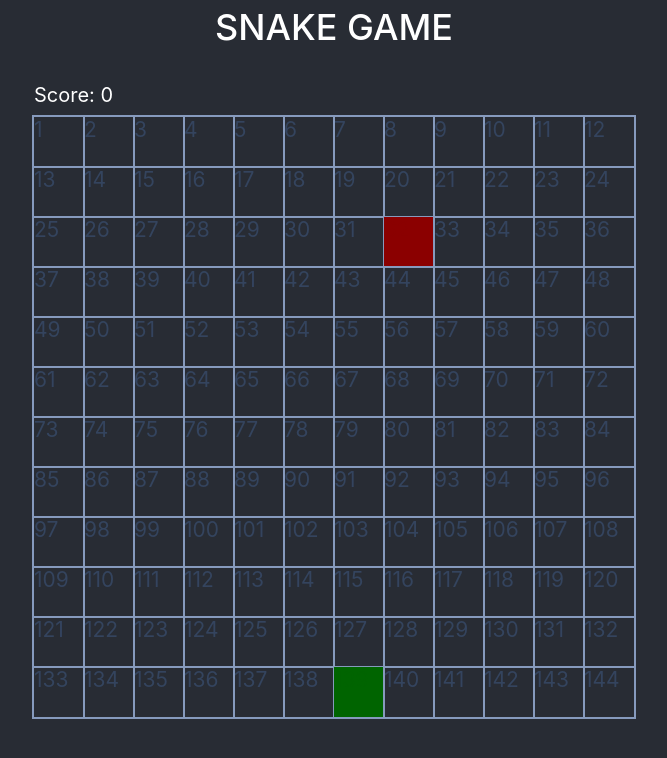
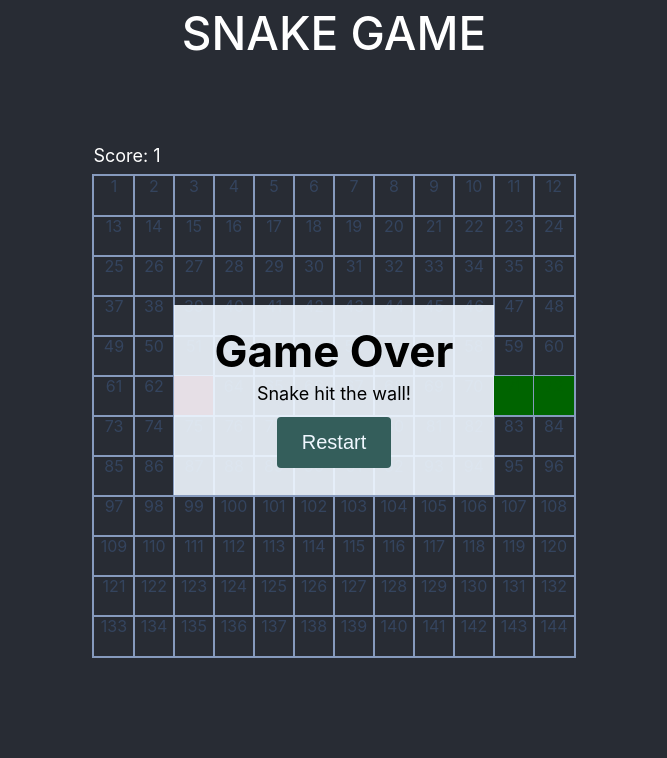
Before and after one commit to emcd4/snake-game, a React (Create React App) app: page / in a window 1280 px wide. Shown: the top 758 px of the page, without its empty margins (306-973 px from the left). Built offline with nearby package versions, Linux system fonts and the light colour scheme.

Commit message:
Added end card, implemented restart

```diff
--- a/src/App.css
+++ b/src/App.css
@@ -1,11 +1,3 @@
 .App {
-  /* text-align: center; */
   background-color: #282c34;
-  min-height: 100vh;
-  display: flex;
-  flex-direction: column;
-  align-items: center;
-  justify-content: center;
-  font-size: calc(5px + 2vmin);
-  color: white;
 }
--- a/src/board/Board.css
+++ b/src/board/Board.css
@@ -1,3 +1,13 @@
+.content {
+    text-align: center;
+    min-height: 100vh;
+    display: flex;
+    flex-direction: column;
+    align-items: center;
+    justify-content: center;
+    color: white;
+}
+
 .board {
     outline: 2px solid rgb(134, 154, 189);
 }
@@ -7,23 +17,25 @@
     top: 5px;
     width: 600px;
     text-align: center;
-    font-size: calc(20px + 2vmin);
+    font-size: calc(30px + 2vmin);
     font-weight: 500;
     text-transform: uppercase;
 }
 
 .score {
+    position: relative;
+    right: 207px;
     padding-bottom: 10px;
-    font-size: calc(4px + 2vmin);
+    font-size: 18px;
 }
 
 .row {
-    height: 50px;
+    height: 40px;
 }
 
 .cell {
-    height: 50px;
-    width: 50px;
+    height: 40px;
+    width: 40px;
     outline: 1px solid rgb(134, 154, 189);
     display: inline-block;
     color: #34445e;
@@ -38,3 +50,38 @@
     background-color: darkred;
     color: darkred;
 }
+
+.overlay {
+    display: none;
+    position: fixed;
+    height: 190px;
+    width: 320px;
+    background-color: rgb(240, 248, 255, 0.90);
+    color: black;
+}
+
+.button {
+    position: relative;
+    bottom: 40px;
+    padding-left: 25px;
+    padding-right: 25px;
+    padding-top: 14px;
+    padding-bottom: 14px;
+    background-color: rgb(52, 94, 91);
+    color: aliceblue;
+    border: none;
+    border-radius: 4px;
+    font-size: 20px;
+}
+
+.header {
+    position: relative;
+    bottom: 10px;
+    font-size: 44px;
+}
+
+.paragraph {
+    position: relative;
+    bottom: 35px;
+    font-size: 18px;
+}
--- a/src/board/Board.jsx
+++ b/src/board/Board.jsx
@@ -4,6 +4,7 @@ import {useInterval, randomIntFromInterval} from '../lib/utils.js';
 import './Board.css';
 
 const BOARD_SIZE = 12;
+const SNAKE_SPEED = 250;
 const DELTA_SPEED = 10;
 const DELTA_SCORE = 1;
 
@@ -59,6 +60,24 @@ class LinkedList {
         this.tail = newNode;
         this.length = this.length + 1;
     }
+
+    toString() {
+        let str = '';
+        let curr = this.head;
+        while(curr !== null) {
+            str = str + `${curr.value.getCell()} -> `;
+            curr = curr.next;
+        }
+        str = str + 'null';
+        return str
+    }
+
+    newList(value) {
+        const node = new LinkedListNode(value);
+        this.head = node;
+        this.tail = node;
+        this.length = 1;
+    }
 }
 
 // Top left corner is (x = 0, y = 0)
@@ -76,17 +95,21 @@ const Direction = {
     LEFT: 'LEFT'
 };
 
+let restart = false;
+
 const Board = () => {
     const [board, setBoard] = useState(createBoard(BOARD_SIZE));
-    const START_POS = generateStartPosition(board);
+    const startPos = generateStartPosition(board);
     const [score, setScore] = useState(0);
     const [gameOver, setGameOver] = useState(false);
+    const [endMessage, setEndMessage] = useState("You Lose!");
 
-    const [snake, setSnake] = useState(new LinkedList(START_POS));
-    const [snakeCells, setSnakeCells] = useState(new Set([START_POS.cell]));
-    const [snakeSpeed, setSnakeSpeed] = useState(250);
 
-    const [foodCell, setFoodCell] = useState(generateFirstFoodCell());
+    const [snake, setSnake] = useState(new LinkedList(startPos));
+    const [snakeCells, setSnakeCells] = useState(new Set([startPos.cell]));
+    const [snakeSpeed, setSnakeSpeed] = useState(SNAKE_SPEED);
+
+    const [foodCell, setFoodCell] = useState(getFirstFoodCell());
 
     useInterval(() => {
         if (!gameOver) {
@@ -99,10 +122,11 @@ const Board = () => {
     };
 
     window.addEventListener('load', e => {
-        direction = Direction.DOWN;
+        direction = Direction.RIGHT;
     });
 
     const endGame = () => {
+        displayElement('overlay');
         setGameOver(true);
     };
 
@@ -120,13 +144,13 @@ const Board = () => {
         const tailCell = snake.tail.value.getCell();
         const nextHeadCoordinates = getNextCoords(currHeadCoords, direction);
         if (isOutOfBounds(nextHeadCoordinates)) {
-            console.log("Out of Bounds!");
+            setEndMessage("Snake hit the wall!");
             endGame();
             return;
         }
         const nextHeadCellValue = getCellValueFromCoords(board, nextHeadCoordinates);
         if (snakeCells.has(nextHeadCellValue)) {
-            console.log("Collision!");
+            setEndMessage("Snake ate it's tail!");
             endGame();
             return;
         }
@@ -200,24 +224,39 @@ const Board = () => {
         return cellStyle;
     };
 
+    const reload = () => {
+        window.location.reload();
+    }
+
     return (
+        <div class="content">
+            <div id="overlay" class="overlay">
+                <h1 class="header">Game Over</h1>
+                <p class="paragraph">{endMessage}</p>
+                <button class="button" onClick={reload}>Restart</button>
+            </div>
+            <div class="title">Snake Game</div>
             <div>
-            <div className="title">Snake Game</div>
-            <div className="score">Score: {score}</div>
-            <div className="board">
+                <div class="score">Score: {score}</div>
+                <div class="board">
                     {board.map((row, rowIdx) => {
-                    return <div key={rowIdx} className="row">
+                        return <div key={rowIdx} class="row">
                             {row.map((cellValue, cellIdx) => {
                                 return <div
                                 key={cellIdx}
-                            className={`cell ${getCellStyle(cellValue)}`}>{cellValue}</div>
+                                class={`cell ${getCellStyle(cellValue)}`}>{cellValue}</div>
                             })}
                         </div>
                     })}
                 </div>
             </div>
+    </div>
     );
 };
+
+function displayElement(elementId) {
+    document.getElementById(elementId).style.display = "block";
+}
 
 const createBoard = (BOARD_SIZE) => {
     let counter = 1;
@@ -318,16 +357,23 @@ const getCellValueFromCoords = (board, coords) => {
     return board[coords.row][coords.col];
 }
 
+const getCoordsFromCellValue = (cellVal) => {
+    let row = Math.floor((cellVal-1)/BOARD_SIZE);
+    let col = (cellVal % BOARD_SIZE) - 1;
+    if ((cellVal % BOARD_SIZE) === 0) {
+        col = BOARD_SIZE - 1;
+    }
+    return new Coords(row, col);
+}
+
 const generateStartPosition = (board) => {
-    const rowVal = Math.floor(BOARD_SIZE / 2);
-    const colVal = Math.floor(BOARD_SIZE / 2)
-    const coords = new Coords(rowVal, colVal);
-    const cellVal = getCellValueFromCoords(board, coords);
+    const cellVal = (BOARD_SIZE * 6) - (BOARD_SIZE - 3);
+    const coords = getCoordsFromCellValue(cellVal);
     return new CellData(coords, cellVal);
 }
 
-const generateFirstFoodCell = () => {
-    return (BOARD_SIZE * 3) - Math.floor(BOARD_SIZE / 3);
+const getFirstFoodCell = () => {
+    return (BOARD_SIZE * 6) - 2;
 }
 
 const isOutOfBounds = (coords) => {
```
Lines whose indentation alone changed are shown as unchanged.
